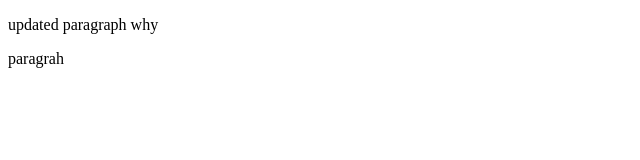
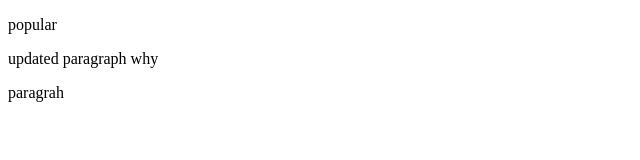
Before and after one commit to Chigozie-Nwobi-TheHuhh/Apollo-1, a plain HTML site: page index.html in a window 1280 px wide. Shown: the whole page, without its empty margins (0-640 px from the left). Drawn offline with Linux system fonts and the light colour scheme.

Commit message:
updated readme.md

```diff
--- a/index.html
+++ b/index.html
@@ -19,6 +19,7 @@
         <a href="#">upgrade your browser</a> to improve your experience.
       </p>
       P[endif]-->
+    <p>popular</p>
     <p>updated paragraph why</p>
     <p>paragrah</p>
     <script src="" async defer></script>
```
Also changed, not shown: 1 other file.
